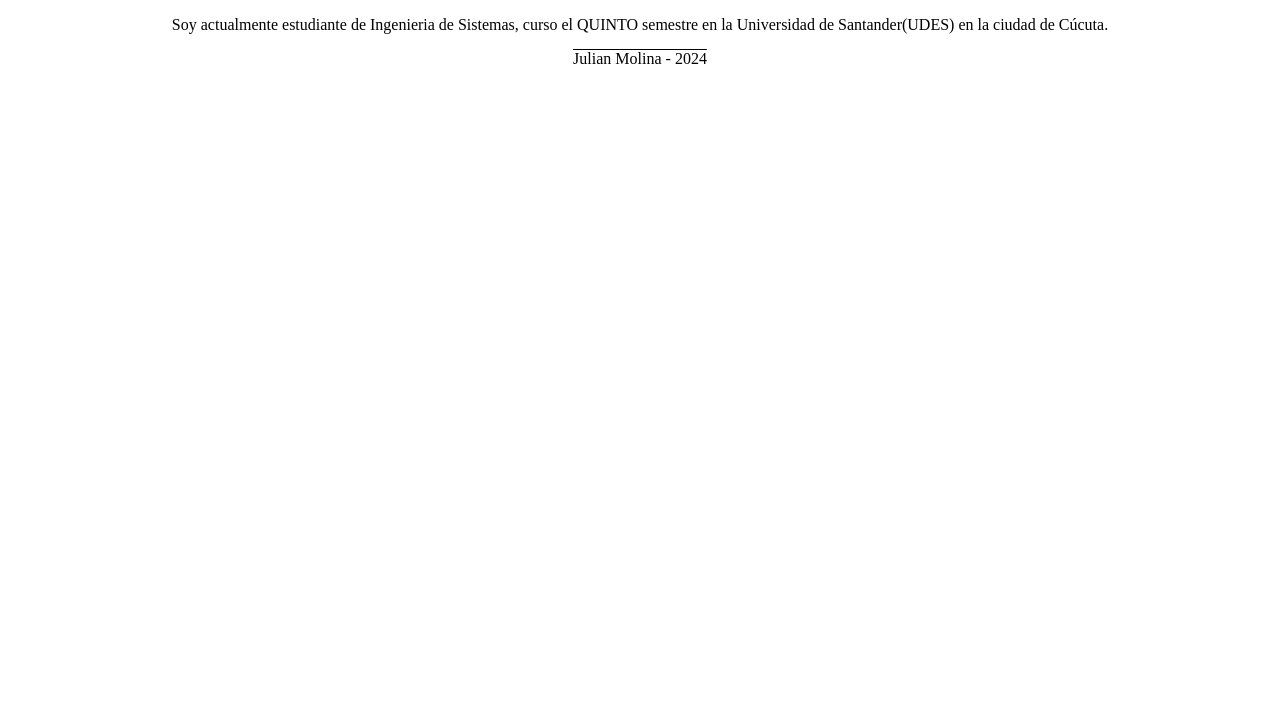
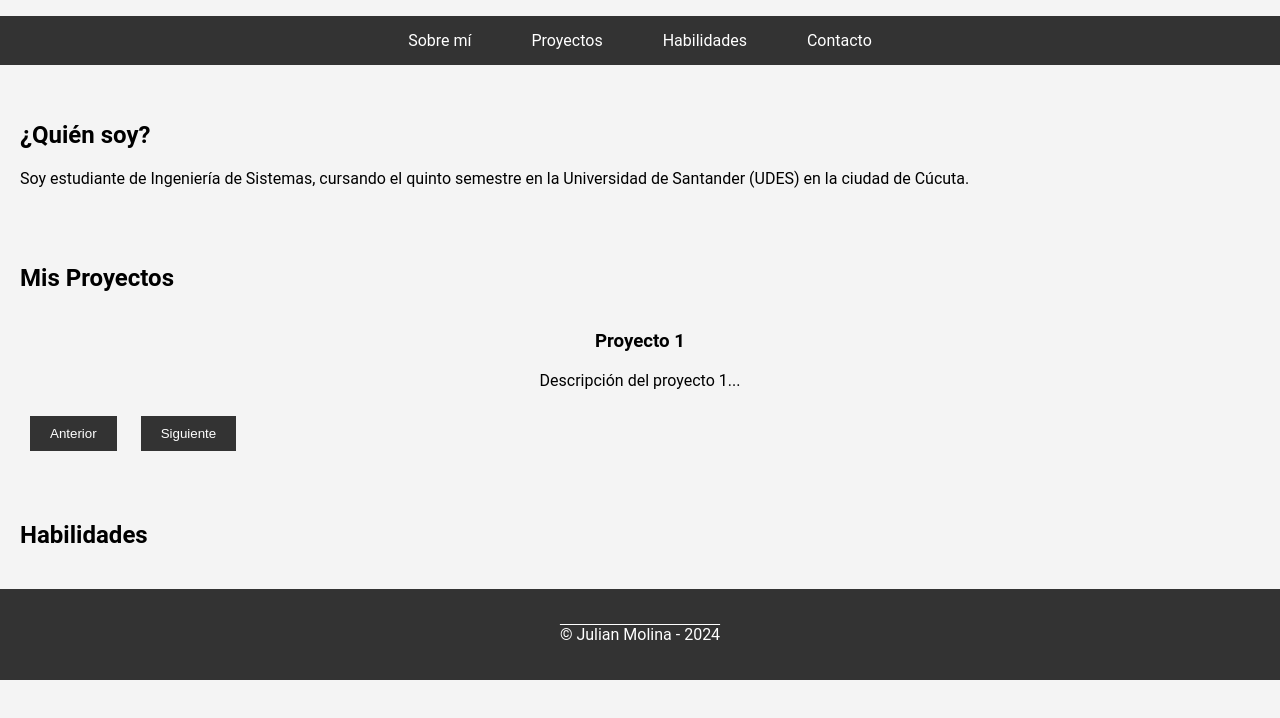
Before and after one commit to Julianmolina07/Myweb-JulianMolina, a plain HTML site: page index.html in a window 1280 px wide. Drawn offline with Linux system fonts and the light colour scheme.

Commit message:
Julian Molina
agrege mas cosas.

```diff
--- /dev/null
+++ b/JavaScript/Java.js
@@ -0,0 +1,19 @@
+window.onscroll = function() {
+    const nav = document.querySelector("nav");
+    if (window.pageYOffset > 50) {
+        nav.classList.add("scrolled");
+    } else {
+        nav.classList.remove("scrolled");
+    }
+};
+
+// Desplazamiento suave al hacer clic en los enlaces del menú
+document.querySelectorAll('nav a').forEach(anchor => {
+    anchor.addEventListener('click', function(e) {
+        e.preventDefault();
+
+        document.querySelector(this.getAttribute('href')).scrollIntoView({
+            behavior: 'smooth'
+        });
+    });
+});
--- /dev/null
+++ b/Styles/stylecontacto.css
@@ -0,0 +1,77 @@
+form {
+    max-width: 600px;
+    margin: auto;
+    display: flex;
+    flex-direction: column;
+    gap: 15px;
+}
+
+form input, form textarea {
+    padding: 10px;
+    border: 1px solid #ccc;
+    border-radius: 5px;
+}
+
+form button {
+    padding: 10px;
+    background-color: #333;
+    color: white;
+    border: none;
+    border-radius: 5px;
+    cursor: pointer;
+}
+
+form button:hover {
+    background-color: #575757;
+}
+
+footer {
+    text-align: center;
+    padding: 20px;
+    background-color: #333;
+    color: white;
+    text-decoration: overline;
+}
+
+/* Animaciones */
+@keyframes fadeIn {
+    from { opacity: 0; }
+    to { opacity: 1; }
+}
+
+body {
+    animation: fadeIn 1s ease-in-out;
+}
+
+/* Estilos Globales */
+body {
+    font-family: 'Roboto', sans-serif;
+    margin: 0;
+    padding: 0;
+    background-color: #f4f4f4;
+}
+
+nav ul {
+    display: flex;
+    justify-content: center;
+    background-color: #333;
+    list-style: none;
+    padding: 0;
+}
+
+nav ul li {
+    margin: 0 15px;
+}
+
+nav ul li a {
+    color: white;
+    text-decoration: none;
+    padding: 15px;
+    display: block;
+    transition: background 0.3s;
+}
+
+nav ul li a:hover {
+    background-color: #575757;
+    border-radius: 5px;
+}
--- a/Styles/styles.css
+++ b/Styles/styles.css
@@ -1,12 +1,91 @@
-* {
-    background-color: white;
+/* Estilos Globales */
+body {
+    font-family: 'Roboto', sans-serif;
+    margin: 0;
+    padding: 0;
+    background-color: #f4f4f4;
+}
+
+nav ul {
+    display: flex;
+    justify-content: center;
+    background-color: #333;
+    list-style: none;
+    padding: 0;
+}
+
+nav ul li {
+    margin: 0 15px;
+}
+
+nav ul li a {
+    color: white;
+    text-decoration: none;
+    padding: 15px;
+    display: block;
+    transition: background 0.3s;
+}
+
+nav ul li a:hover {
+    background-color: #575757;
+    border-radius: 5px;
 }
 
 header.content1 {
     text-align: center;
+    padding: 50px;
+    background-color: #fff;
+    margin-bottom: 20px;
+}
+
+section {
+    padding: 20px;
 }
 
 footer {
     text-align: center;
+    padding: 20px;
+    background-color: #333;
+    color: white;
     text-decoration: overline;
 }
+
+/* Animaciones */
+@keyframes fadeIn {
+    from { opacity: 0; }
+    to { opacity: 1; }
+}
+
+body {
+    animation: fadeIn 1s ease-in-out;
+}
+
+.slider {
+    position: relative;
+    overflow: hidden;
+    width: 100%;
+    max-width: 800px;
+    margin: auto;
+}
+
+.slide {
+    display: none;
+    text-align: center;
+}
+
+.slide.active {
+    display: block;
+}
+
+#prev, #next {
+    cursor: pointer;
+    background-color: #333;
+    color: white;
+    border: none;
+    padding: 10px 20px;
+    margin: 10px;
+}
+
+#prev:hover, #next:hover {
+    background-color: #575757;
+}
--- a/index.html
+++ b/index.html
@@ -1,26 +1,54 @@
 <!DOCTYPE html>
-<html lang="en">
+<html lang="es">
 <head>
     <meta charset="UTF-8">
     <meta name="viewport" content="width=device-width, initial-scale=1.0">
     <link rel="stylesheet" href="Styles/styles.css">
-    <title>Julian Molina</title>
+    <link rel="stylesheet" href="JavaScript/Java.js">
+    <title>Julian Molina - Portafolio</title>
 </head>
 <body>
     <header class="navindex">
         <nav>
-
+            <ul>
+                <li><a href="index.html">Sobre mí</a></li>
+                <li><a href="#proyectos">Proyectos</a></li>
+                <li><a href="#habilidades">Habilidades</a></li>
+                <li><a href="contacto.html">Contacto</a></li>
+            </ul>
         </nav>
     </header>
 
-    <header class="content1">
-        <title>¿Quien soy?</title>
-        <p>Soy actualmente estudiante de Ingenieria de Sistemas, curso el
-            QUINTO semestre en la Universidad de Santander(UDES) en la ciudad de Cúcuta.</p>
-    </header>
+    <section id="quien-soy" class="content1">
+        <h1>¿Quién soy?</h1>
+        <p>Soy estudiante de Ingeniería de Sistemas, cursando el quinto semestre
+            en la Universidad de Santander (UDES) en la ciudad de Cúcuta.</p>
+    </section>
 
-    <Footer>
-        <p>Julian Molina - 2024</p>
-    </Footer>
+    <section id="proyectos">
+        <h2>Mis Proyectos</h2>
+        <div class="slider">
+            <div class="slide active">
+                <h3>Proyecto 1</h3>
+                <p>Descripción del proyecto 1...</p>
+            </div>
+            <div class="slide">
+                <h3>Proyecto 2</h3>
+                <p>Descripción del proyecto 2...</p>
+            </div>
+            <!-- Añade más slides según sea necesario -->
+        </div>
+        <button id="prev">Anterior</button>
+        <button id="next">Siguiente</button>
+    </section>
+
+    <section id="habilidades">
+        <h2>Habilidades</h2>
+        <!-- Lista tus habilidades -->
+    </section>
+
+    <footer>
+        <p>&copy; Julian Molina - 2024</p>
+    </footer>
 </body>
 </html>
```
Also changed, not shown: JavaScript/Javacontacto.js (added, +13 -0 lines), contacto.html (added, +36 -0 lines).
